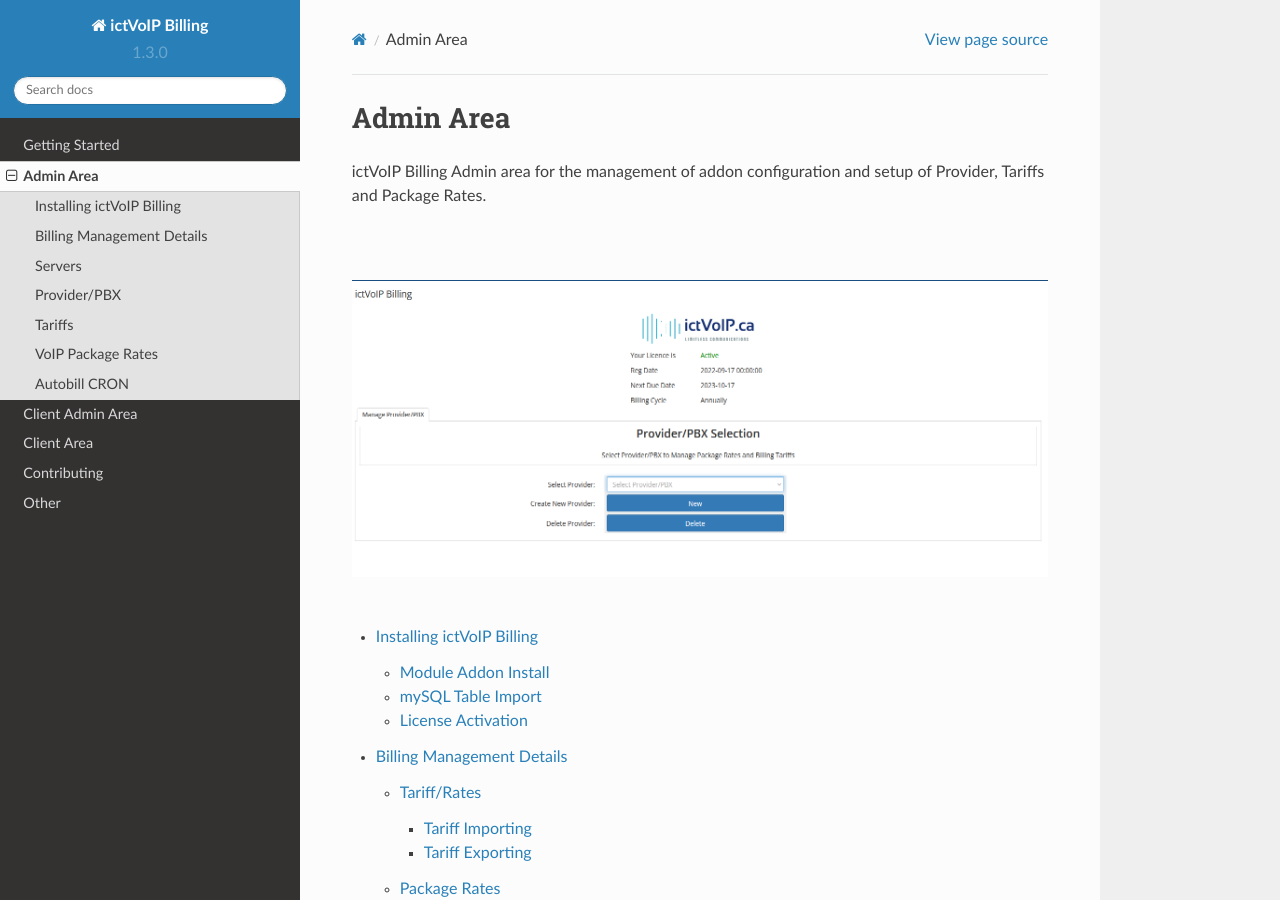
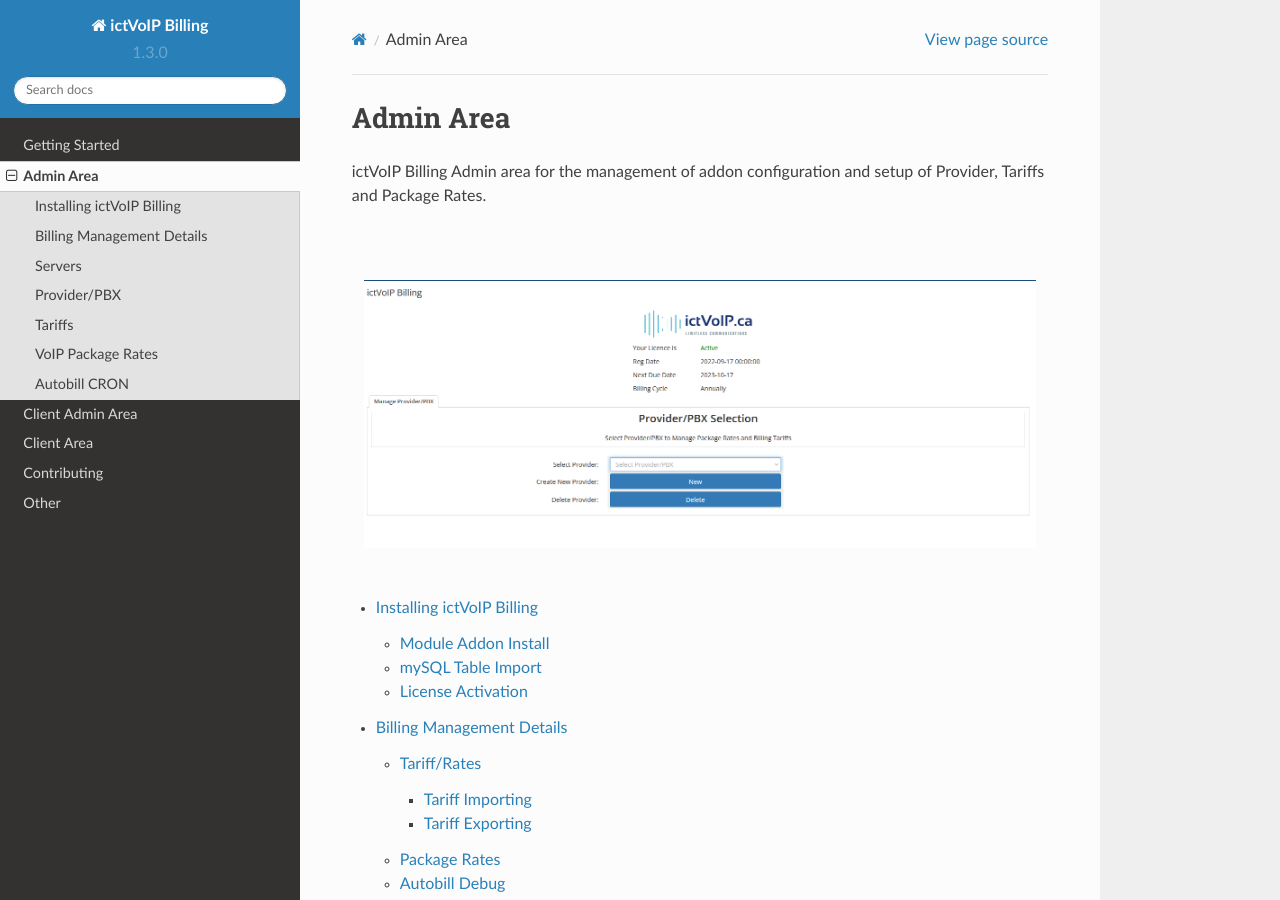
Before and after one commit to ictvoip/ictvoip-docs, a Sphinx documentation site: the page built from docs/source/admin.rst, in a window 1280 px wide and 900 px high. Built offline with Sphinx 7.4.7 and the Read the Docs theme 2.0.0, drawn with Linux system fonts in a browser that asks for light colours; pages that are not in the unit, such as notebooks, are missing from menus.

Commit message:
Update admin.rst

```diff
--- a/docs/source/admin.rst
+++ b/docs/source/admin.rst
@@ -7,9 +7,9 @@ ictVoIP Billing Admin area for the management of addon configuration and setup o
 |
 
 .. image:: _static/images/admin/providers.png
-        :scale: 50%
+        :scale: 45%
         :align: center
-        :alt: ictVoIP Canada
+        :alt: ictVoIP Dashboard
 |
 
 .. toctree::
```
